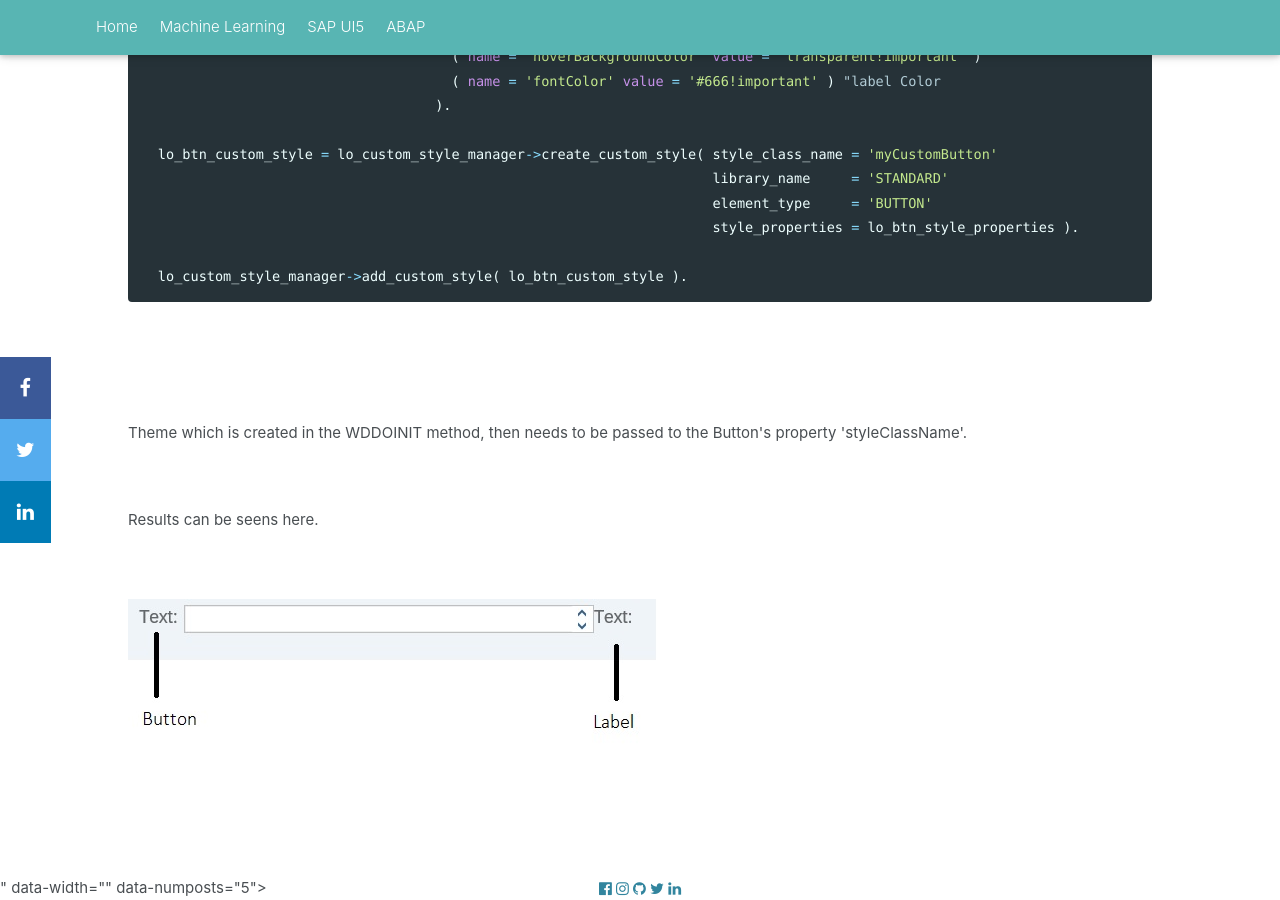
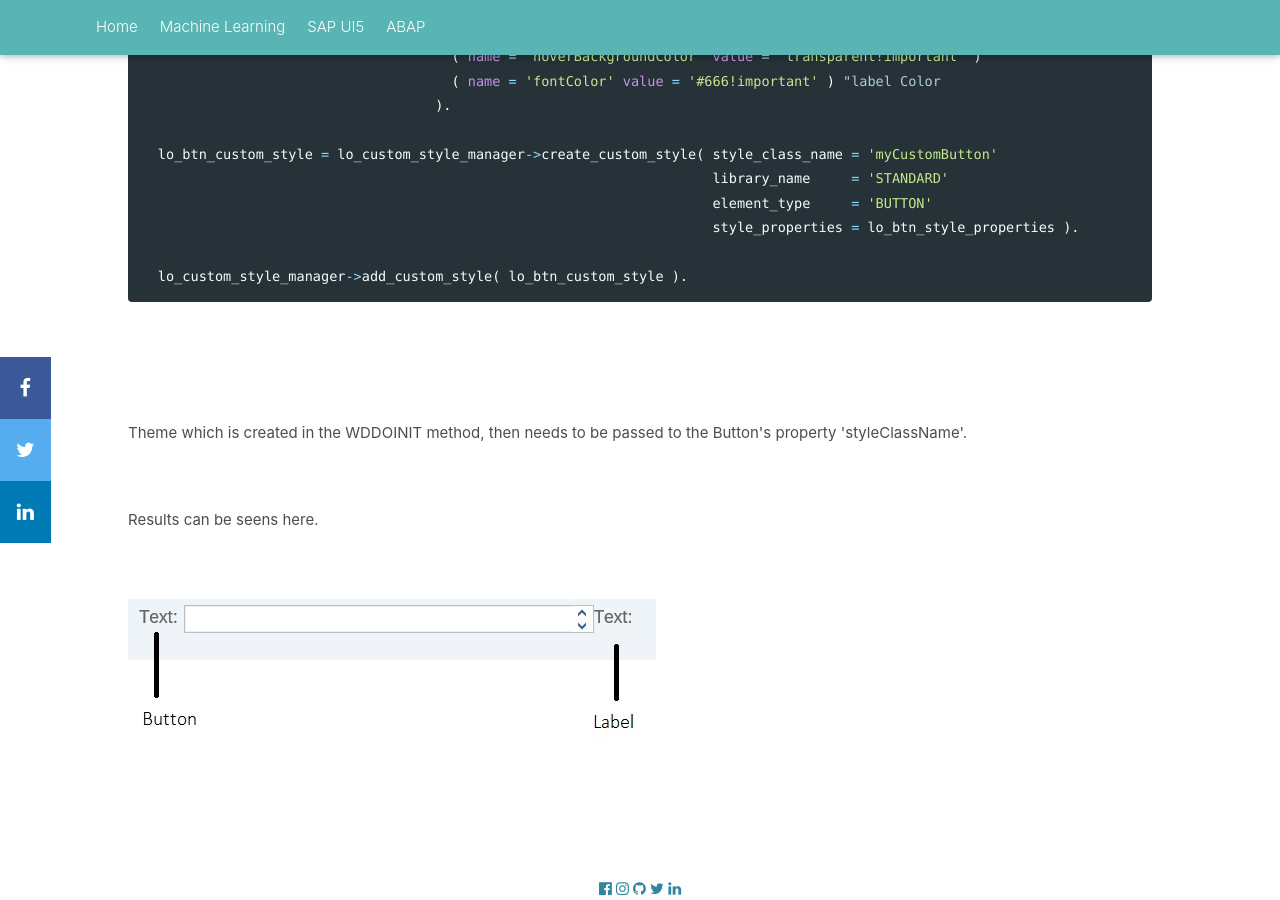
Before and after one commit to GauravChaudhary1/portfolio, a Jekyll site: the page built from _posts/2020-01-06-WebDynproCSS.md, in a window 1280 px wide and 900 px high, scrolled down 2561 px. Built offline with Jekyll 4.4.1, drawn with Linux system fonts in a browser that asks for light colours; nearby versions of some CDN libraries; our own code applies the rules of GitHub Pages for plain Markdown files; library files that are not in the unit come from our copies.

Commit message:
Update comments.html

```diff
--- a/_includes/comments.html
+++ b/_includes/comments.html
@@ -1 +1,2 @@
-<div class="fb-comments" data-href="{% page.url %}" data-width="" data-numposts="5"></div>
+{% capture pageURL %}{{ page.url }}{% endcapture %}
+<div class="fb-comments" data-href="{{pageURL}}" data-width="" data-numposts="5"></div>
```
